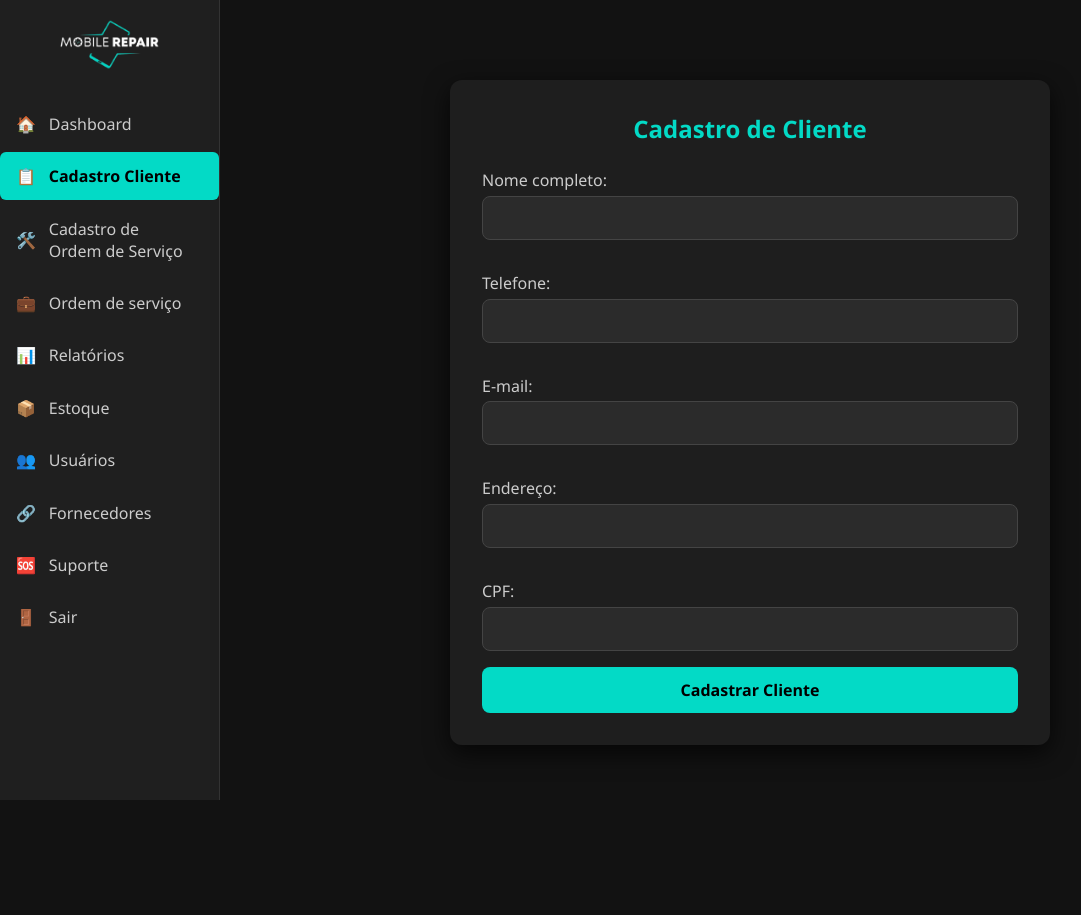
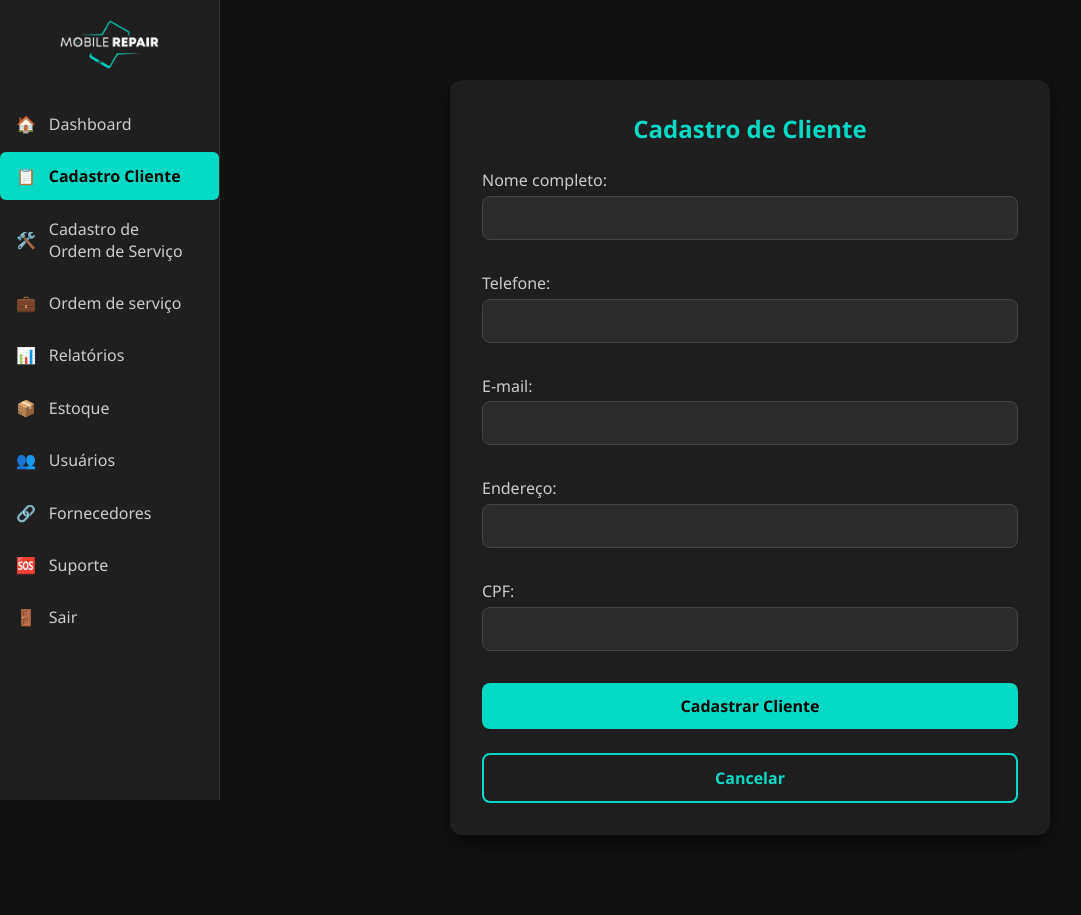
Before and after one commit to buzard1/sa-modelagem, a PHP site: page /cadastro-cliente.html in a window 1280 px wide. Shown: the whole page, without its empty margins (0-1081 px from the left). Before the commit the page ends 800 px from the top, so only its background shows below. Run offline with PHP 8.4, Linux system fonts and the light colour scheme.

Commit message:
versao 22
adicionamento do botao cancelar na pagina e feita a estilização

```diff
--- a/cadastro-cliente.html
+++ b/cadastro-cliente.html
@@ -49,7 +49,10 @@
         <label for="cpf">CPF:</label>
         <input type="text" id="cpf" name="cpf" required />
 
-        <button type="submit">Cadastrar Cliente</button>
+        <div class="form-buttons">
+          <button type="submit">Cadastrar Cliente</button>
+          <button type="button" id="cancelar">Cancelar</button>
+        </div>
       </form>
     </div>
   </main>
@@ -64,14 +67,22 @@
         link.classList.add('active');
       }
     });
+  </script>
 
-  </script>
+  <!-- Máscaras de entrada -->
   <script src="https://cdn.jsdelivr.net/npm/inputmask/dist/inputmask.min.js"></script>
   <script>
-    Inputmask({"mask": "(99) 99999-9999"}).mask("#telefone");
+    Inputmask({ mask: "(99) 99999-9999" }).mask("#telefone");
     Inputmask({ mask: "999.999.999-99" }).mask("#cpf");
   </script>
 
+  <!-- Script do botão cancelar -->
+  <script>
+    document.getElementById("cancelar").addEventListener("click", () => {
+      const form = document.querySelector("form");
+      form.reset(); // limpa todos os campos
+    });
+  </script>
+
 </body>
-
 </html>
--- a/css/form.css
+++ b/css/form.css
@@ -47,7 +47,14 @@ select {
   margin-bottom: 1rem;
 }
 
-button {
+.form-buttons {
+  display: flex;
+  flex-direction: column;
+  gap: 1.5rem; /* Espaço entre os botões */
+  margin-top: 1rem;
+}
+
+.form-buttons button[type="submit"] {
   width: 100%;
   padding: 0.75rem;
   background-color: #03dac6;
@@ -60,29 +67,29 @@ button {
   transition: background-color 0.3s ease;
 }
 
-button:hover {
+.form-buttons button[type="submit"]:hover {
   background-color: #00bfa5;
 }
 
-.btn-voltar {
-  display: inline-block;
-  margin-top: 1.5rem;
-  padding: 0.75rem 1.5rem;
+.form-buttons button#cancelar {
+  width: 100%;
+  padding: 0.75rem;
   background-color: transparent;
-  color: #03dac6;
-  text-decoration: none;
-  border: 2px solid #03dac6;
+  color: #03dac6; /* Cor do site (turquesa) */
+  font-weight: bold;
+  border: 2px solid #03dac6; /* Borda na cor do site */
   border-radius: 8px;
-  text-align: center;
+  font-size: 1rem;
+  cursor: pointer;
   transition: all 0.3s ease;
-  font-weight: bold;
 }
 
-.btn-voltar:hover {
-  background-color: #03dac6;
-  color: #000;
-  transform: translateY(-2px);
-  box-shadow: 0 4px 8px rgba(0, 0, 0, 0.4);
+.form-buttons button#cancelar:hover {
+  background-color: #ff5252; /* Vermelho no hover */
+  color: #fff; /* Texto branco no hover */
+  border-color: #ff5252; /* Borda vermelha no hover */
+  transform: translateY(-2px); /* Efeito sutil de levantar */
+  box-shadow: 0 4px 8px rgba(255, 82, 82, 0.3); /* Sombra vermelha sutil */
 }
 
 @keyframes fadeIn {
```
